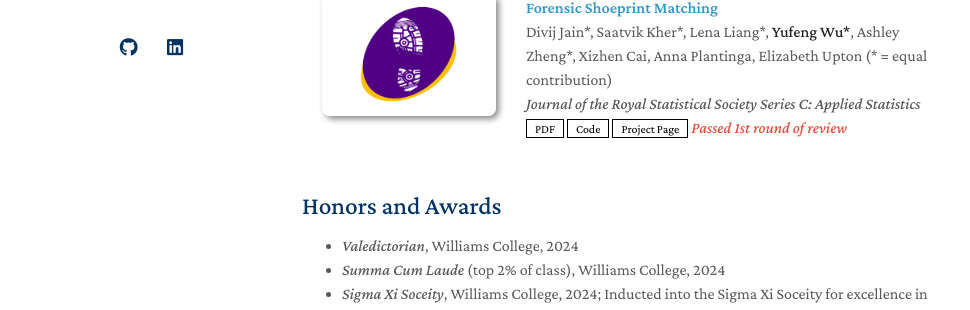
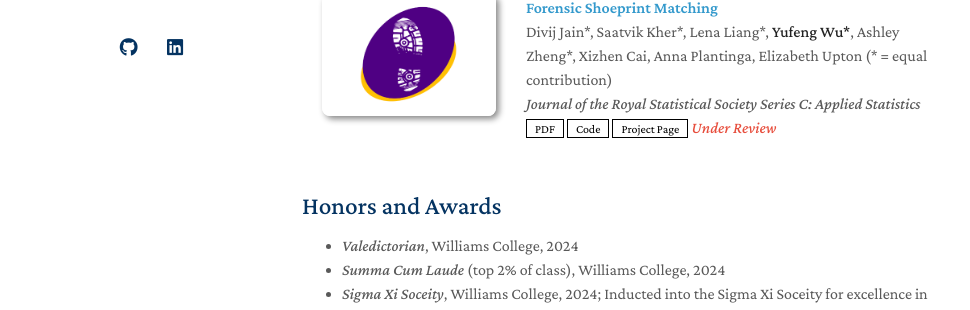
Before and after one commit to yufeng-wu/yufeng-wu.github.io, a Jekyll site: the page built from index.md, in a window 1280 px wide and 900 px high, scrolled down 836 px. Shown: the part 419-729 px from the top of the window, without its empty margins (168-1138 px from the left). Built offline with Jekyll 4.4.1, drawn with Linux system fonts in a browser that asks for light colours; a style sheet for code colours, icons or effects is not loaded; our own code applies the rules of GitHub Pages for plain Markdown files.

Commit message:
update pub

```diff
--- a/_data/publications.yml
+++ b/_data/publications.yml
@@ -16,5 +16,5 @@ main:
     pdf: https://arxiv.org/pdf/2405.14878
     code: https://github.com/saatvikkher/SoleMate
     page: https://solemate.streamlit.app/
-    notes: "Passed 1st round of review"
+    notes: "Under Review"
     image: ./assets/img/teaser_shoeprint_paper.png
```
